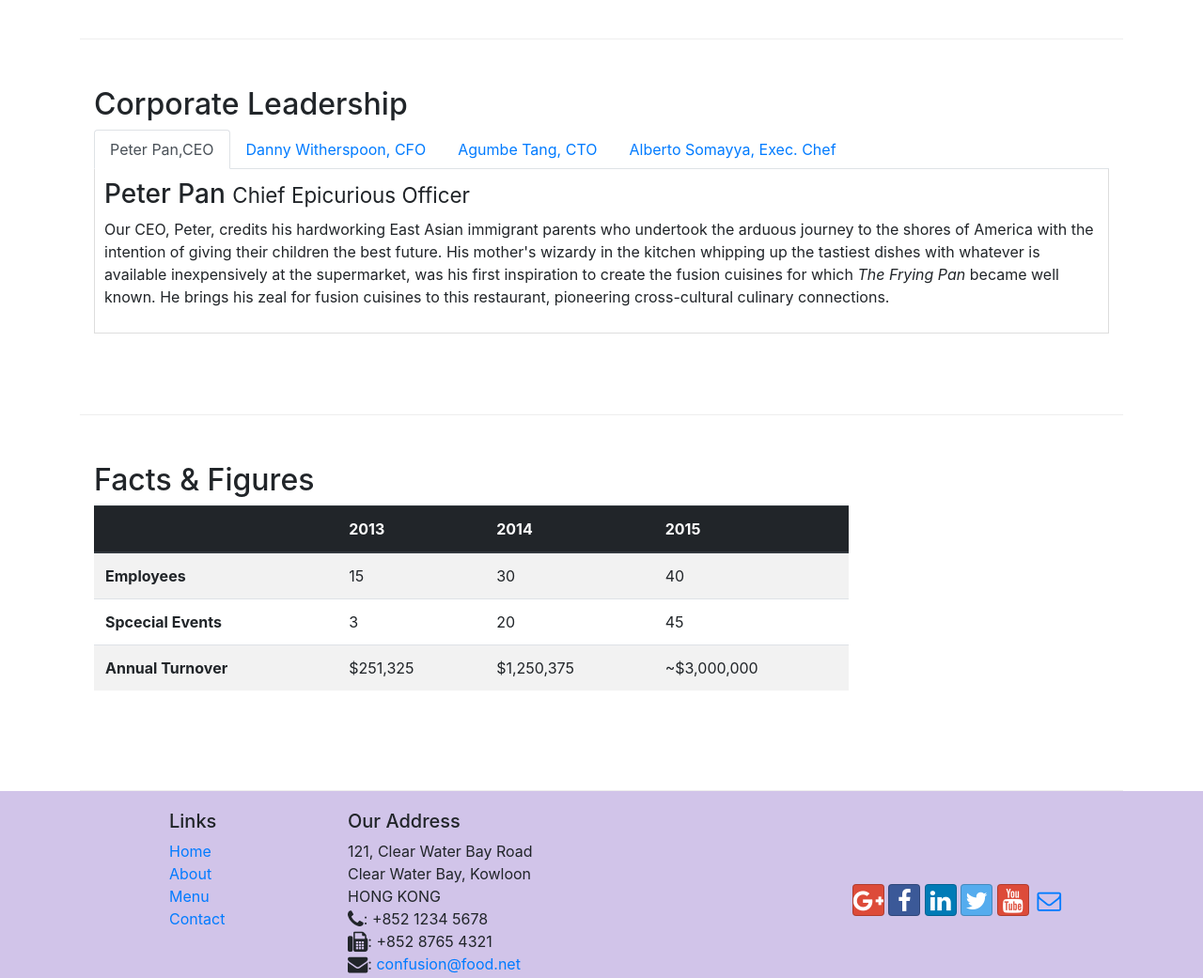
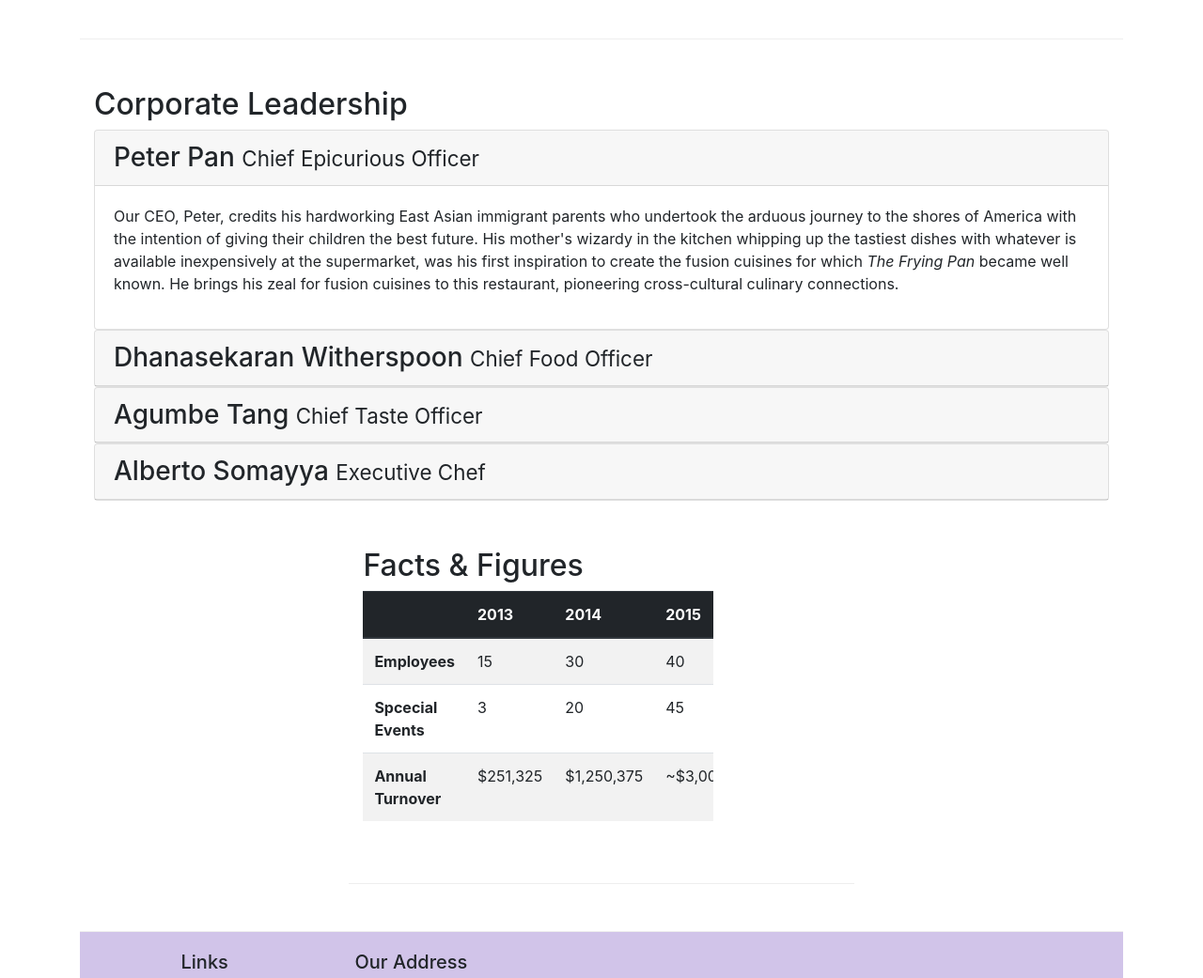
Before and after one commit to MIRYALA-NEHA/Ristorante_Website, a website: page aboutus.html in a window 1280 px wide. Shown: the part 880-1921 px from the top of the page at 94% size. Drawn offline with nearby package versions, Linux system fonts and the light colour scheme.

Commit message:
Accordion

```diff
--- a/aboutus.html
+++ b/aboutus.html
@@ -105,40 +105,65 @@
             <div class="col-12">
                 <h2>Corporate Leadership</h2>
 
-                <ul class="nav nav-tabs">
-                    <li class="nav-item">
-                        <a class="nav-link active" href="#peter" role="tab" data-toggle="tab">Peter Pan,CEO</a>
-                    </li>
-                    <li class="nav-item">
-                        <a class="nav-link" href="#danny" role="tab" data-toggle="tab">Danny Witherspoon, CFO</a>
-                    </li>
-                    <li class="nav-item">
-                        <a class="nav-link" href="#agumbe"role="tab" data-toggle="tab">Agumbe Tang, CTO</a>
-                    </li>
-                    <li class="nav-item">
-                        <a class="nav-link" href="#alberto" role="tab" data-toggle="tab">Alberto Somayya, Exec. Chef</a>
-                    </li>
-                </ul>
-                <div class="tab-content">
-                    <div role="tab-panel" class="tab-pane fade show active" id="peter">
-                        <h3>Peter Pan <small>Chief Epicurious Officer</small></h3>
-                        <p class="d-none d-sm-block">Our CEO, Peter, credits his hardworking East Asian immigrant parents who undertook the arduous journey to the shores of America with the intention of giving their children the best future. His mother's wizardy in the kitchen whipping up the tastiest dishes with whatever is available inexpensively at the supermarket, was his first inspiration to create the fusion cuisines for which <em>The Frying Pan</em> became well known. He brings his zeal for fusion cuisines to this restaurant, pioneering cross-cultural culinary connections.</p>
+
+                <div id="accordion">
+                    <div class="card">
+                        <div class="card-header" role="tab" id="peterhead">
+                            <h3 class="mb-0">
+                                <a data-toggle="collapse" data-target="#peter">
+                                    Peter Pan <small>Chief Epicurious Officer</small>
+                                </a>
+                            </h3>
+                        </div>
+                        <div class="collapse show" id="peter" data-parent="#accordion">
+                            <div class="card-body">
+                                <p class="d-none d-sm-block">Our CEO, Peter, credits his hardworking East Asian immigrant parents who undertook the arduous journey to the shores of America with the intention of giving their children the best future. His mother's wizardy in the kitchen whipping up the tastiest dishes with whatever is available inexpensively at the supermarket, was his first inspiration to create the fusion cuisines for which <em>The Frying Pan</em> became well known. He brings his zeal for fusion cuisines to this restaurant, pioneering cross-cultural culinary connections.</p>
+                            </div>
+                        </div>
                     </div>
-                    <div role="tab-panel" class="tab-pane fade" id="danny">
-                        <h3>Dhanasekaran Witherspoon <small>Chief Food Officer</small></h3>
-                        <p class="d-none d-sm-block">Our CFO, Danny, as he is affectionately referred to by his colleagues, comes from a long established family tradition in farming and produce. His experiences growing up on a farm in the Australian outback gave him great appreciation for varieties of food sources. As he puts it in his own words, <em>Everything that runs, wins, and everything that stays, pays!</em></p>
+                    <div class="card">
+                        <div class="card-header" role="tab" id="dannyhead">
+                            <h3 class="mb-0">
+                                <a class="collapsed" data-toggle="collapse" data-target="#danny">
+                                    Dhanasekaran Witherspoon <small>Chief Food Officer</small>
+                                </a>
+                            </h3>
+                        </div>
+                        <div  class="collapse" id="danny" data-parent="#accordion">
+                            <div class="card-body">
+                                <p class="d-none d-sm-block">Our CFO, Danny, as he is affectionately referred to by his colleagues, comes from a long established family tradition in farming and produce. His experiences growing up on a farm in the Australian outback gave him great appreciation for varieties of food sources. As he puts it in his own words, <em>Everything that runs, wins, and everything that stays, pays!</em></p>
+                            </div>
+                        </div>
                     </div>
-                    <div role="tab-panel" class="tab-pane fade" id="agumbe">
-                        <h3>Agumbe Tang <small>Chief Taste Officer</small></h3>
-                        <p class="d-none d-sm-block">Blessed with the most discerning gustatory sense, Agumbe, our CTO, personally ensures that every dish that we serve meets his exacting tastes. Our chefs dread the tongue lashing that ensues if their dish does not meet his exacting standards. He lives by his motto, <em>You click only if you survive my lick.</em></p>
+                    <div class="card">
+                        <div class="card-header" role="tab" id="agumbehead">
+                            <h3 class="mb-0">
+                                <a class="collapsed" data-toggle="collapse" data-target="#agumbe">
+                                  Agumbe Tang <small>Chief Taste Officer</small>
+                                </a>
+                            </h3>
+                        </div>
+                        <div class="collapse" id="agumbe" data-parent="#accordion">
+                            <div class="card-body">
+                                <p class="d-none d-sm-block">Blessed with the most discerning gustatory sense, Agumbe, our CTO, personally ensures that every dish that we serve meets his exacting tastes. Our chefs dread the tongue lashing that ensues if their dish does not meet his exacting standards. He lives by his motto, <em>You click only if you survive my lick.</em></p>
+                            </div>
+                        </div>
                     </div>
-                    <div role="tab-panel" class="tab-pane fade" id="alberto">
-                        <h3>Alberto Somayya <small>Executive Chef</small></h3>
-                        <p class="d-none d-sm-block">Award winning three-star Michelin chef with wide International experience having worked closely with whos-who in the culinary world, he specializes in creating mouthwatering Indo-Italian fusion experiences. He says, <em>Put together the cuisines from the two craziest cultures, and you get a winning hit! Amma Mia!</em></p>
+                    <div class="card">
+                        <div class="card-header" role="tab" id="albertohead">
+                            <h3 class="mb-0">
+                                <a class="collapsed" data-toggle="collapse" data-target="#alberto">
+                                 Alberto Somayya <small>Executive Chef</small>
+                                </a>
+                            </h3>
+                        </div>
+                        <div class="collapse" id="alberto" data-parent="#accordion">
+                            <div class="card-body">
+                                <p class="d-none d-sm-block">Award winning three-star Michelin chef with wide International experience having worked closely with whos-who in the culinary world, he specializes in creating mouthwatering Indo-Italian fusion experiences. He says, <em>Put together the cuisines from the two craziest cultures, and you get a winning hit! Amma Mia!</em></p>
+                            </div>
+                        </div>
                     </div>
                 </div>
-
-            </div>
        </div>
        <div class="row row-content">
             <div class="col-12 col-md-9">
```
